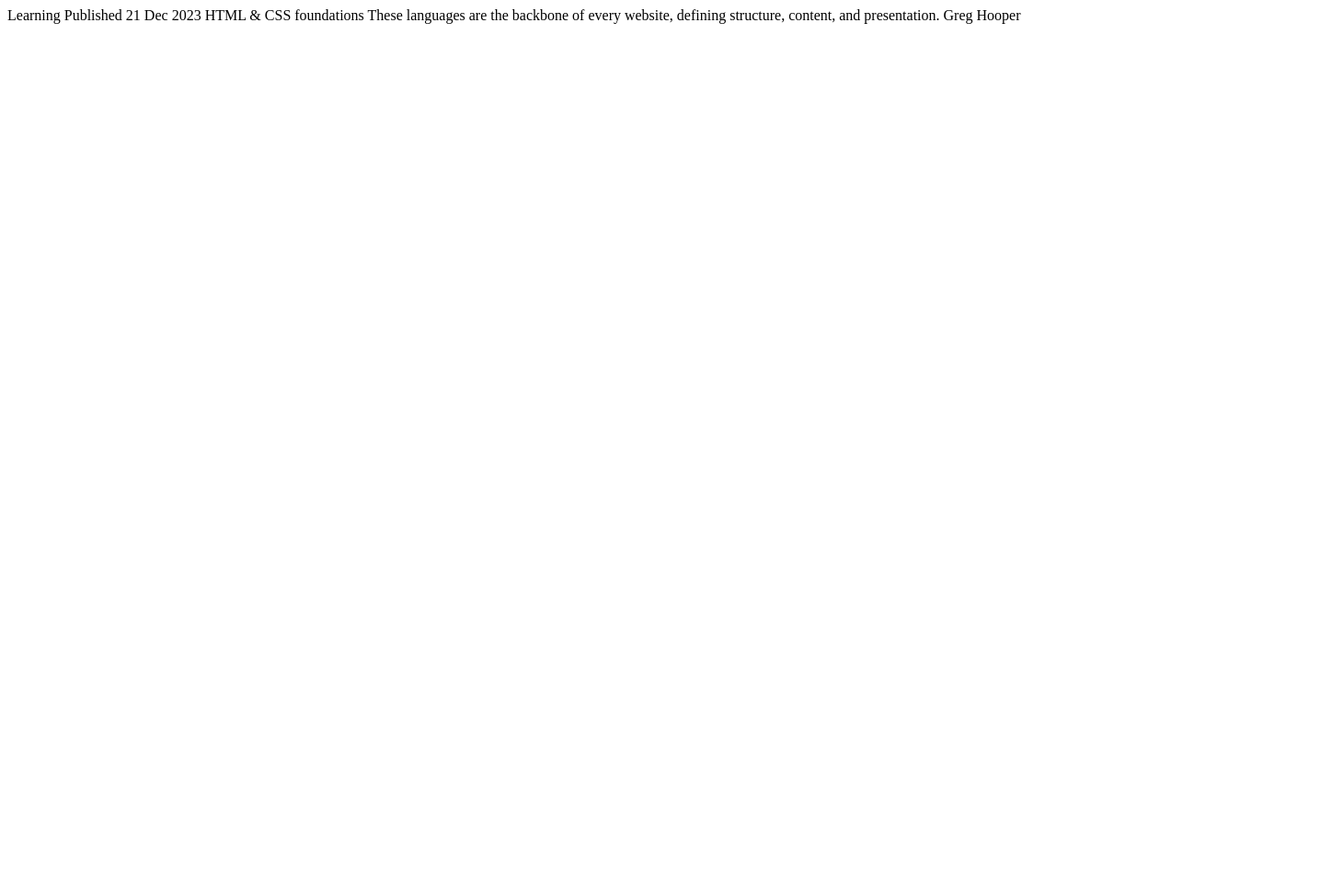
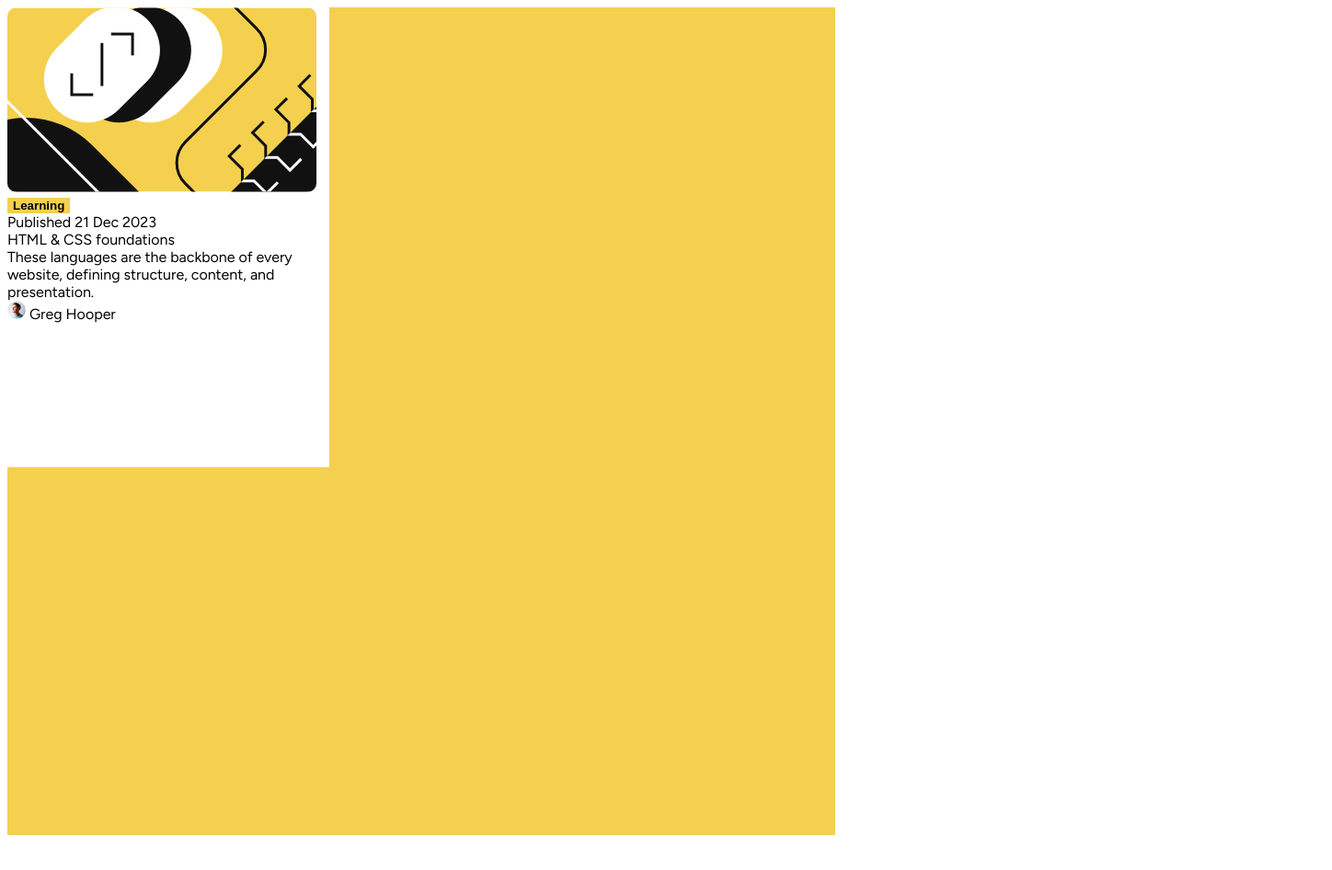
Before and after one commit to RoxySash/BLOG-PREVIEW-CARD, a plain HTML site: page index.html in a window 1280 px wide. Shown: the whole page at 92% size, 1448 px wide, since content can reach past the window. Before the commit the page ends 800 px from the top, so only its background shows below. Drawn offline with Linux system fonts and the light colour scheme.

Commit message:
Commit Message

```diff
--- a/index.html
+++ b/index.html
@@ -7,24 +7,35 @@
   <link rel="icon" type="image/png" sizes="32x32" href="./assets/images/favicon-32x32.png">
   <link rel="stylesheet" href="styles.css">
 
-  <title>Frontend Mentor | Blog preview card</title>
+<link rel="preconnect" href="https://fonts.googleapis.com">
+<link rel="preconnect" href="https://fonts.gstatic.com" crossorigin>
+<link href="https://fonts.googleapis.com/css2?family=Figtree:ital,wght@0,300..900;1,300..900&family=Outfit:wght@100..900&display=swap" rel="stylesheet">  <title>Frontend Mentor | Blog preview card</title>
 
 
 </head>
 <body>
+<div class="outside-container">
 
-  Learning
+<div class="profile-card">
+
+  <img src="assets/images/illustration-article.svg" alt="the image with the abstract stuff">
+  <button>Learning</button>
+  <br>
 
   Published 21 Dec 2023
-
+  <br>
   HTML & CSS foundations
-
+  <br>
   These languages are the backbone of every website, defining structure, content, and presentation.
-
+  <br>
+  <div class="image-head">
+  <img class="small-profile" src="assets/images/image-avatar.webp">
   Greg Hooper
+</div>
+</div>
 
 
-
+</div>
 
   <!-- <div class="attribution">
     Challenge by <a href="https://www.frontendmentor.io?ref=challenge" target="_blank">Frontend Mentor</a>.
--- a/styles.css
+++ b/styles.css
@@ -0,0 +1,38 @@
+body {
+    width: 1440px;
+    height: 1056px;
+    font-family: 'Figtree';
+    font-size: 16px;
+}
+
+.outside-container {
+    background-color: hsl(47, 88%, 63%);
+    width: 900px;
+    height: 900px;
+}
+
+img {
+    justify-content: center;
+    border-radius: 10px;
+}
+
+button {
+    background-color: hsl(47, 88%, 63%);
+    border: none;
+    font-weight: bold;
+}
+
+.profile-card {
+    width: 350px;
+    height: 500px;
+    background-color: white;
+}
+
+.image-head {
+    display: inline;
+}
+
+.small-profile {
+    width: 20px;
+    height: 20px;
+}
```
